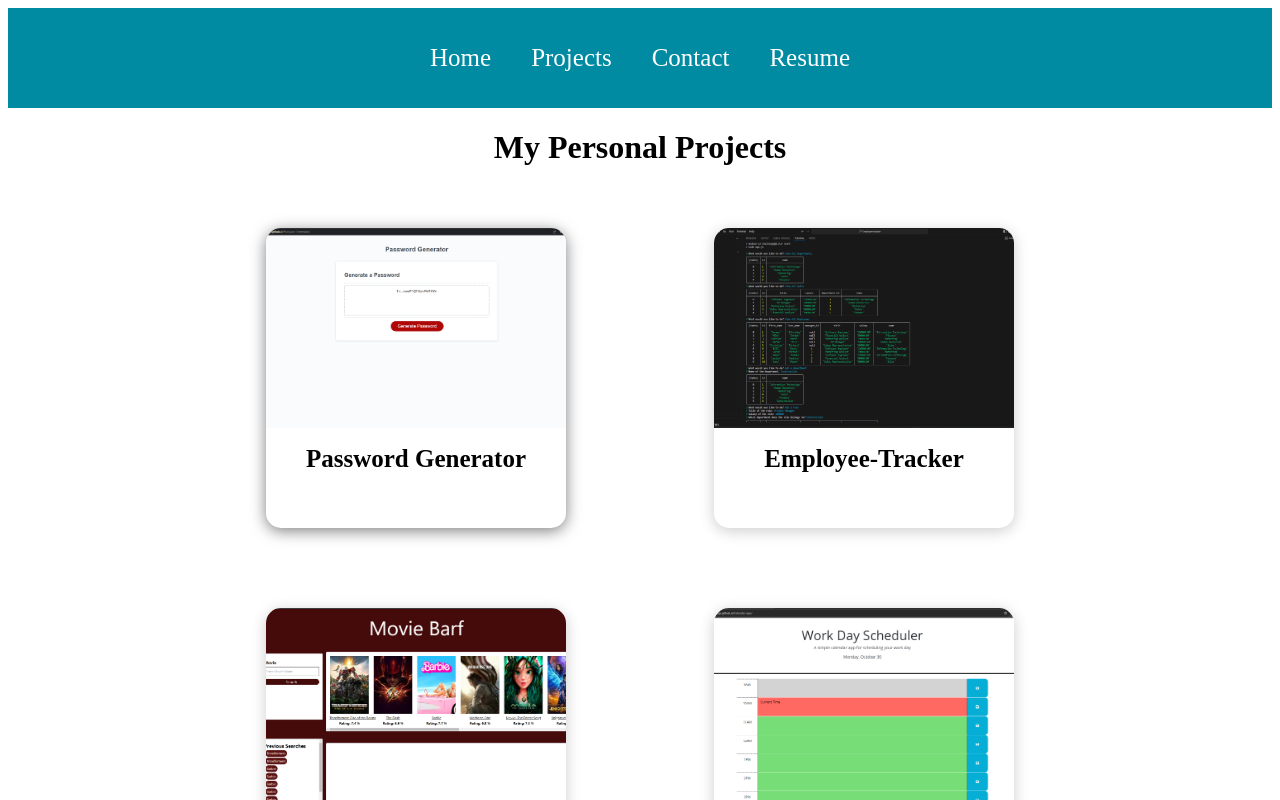
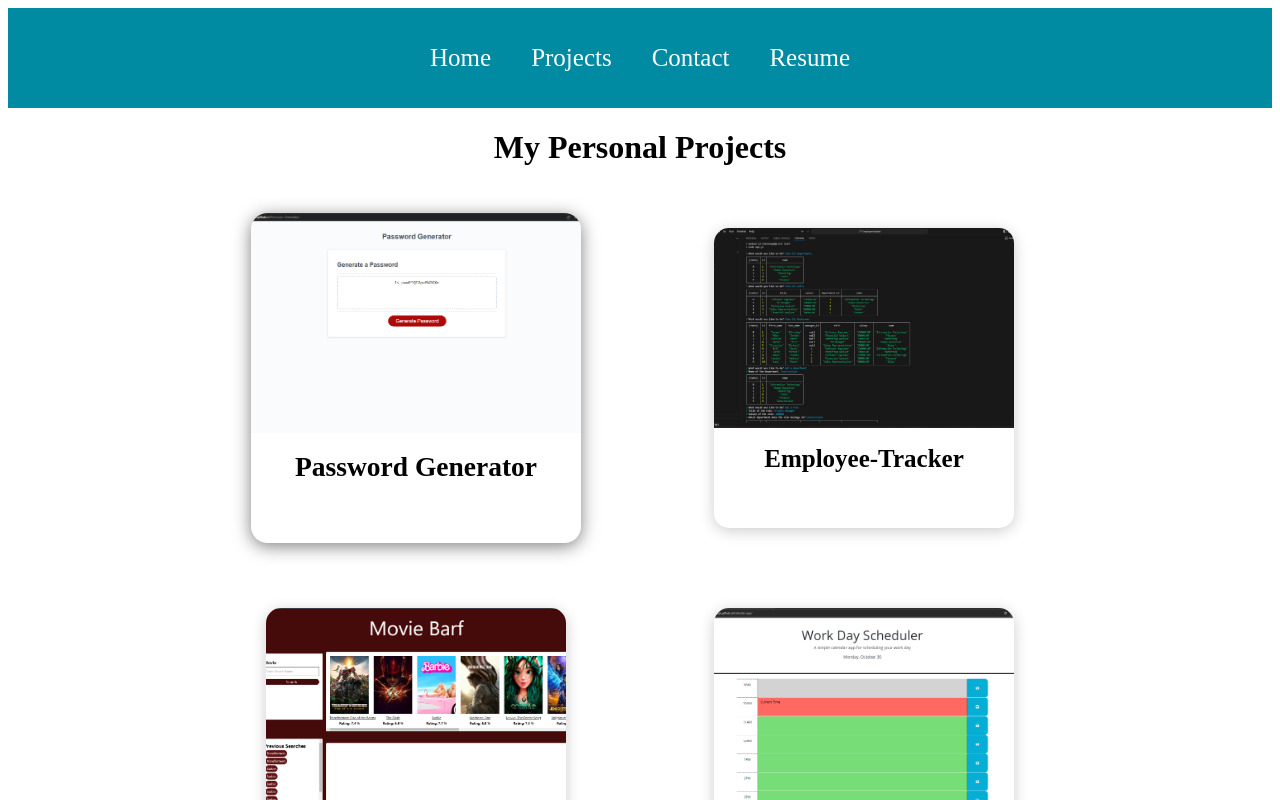
Before and after one commit to Jeremyethridge/Portfolio, a React (Vite) app: page /projects in a window 1280 px wide. In both pictures the pointer is over the element "Password Generator". Shown: the top 800 px of the page. Built offline with nearby package versions, Linux system fonts and the light colour scheme.

Commit message:
made projects bigger when hovered and made smoother in-out transition

```diff
--- a/src/components/projectItem.jsx
+++ b/src/components/projectItem.jsx
@@ -4,6 +4,7 @@ import { useNavigate } from "react-router-dom";
 function ProjectItem({ image, name, id }) {
   const navigate = useNavigate();
   return (
+
     <div
       className="projectItem"
       onClick={() => {
--- a/src/styles/Navbar.css
+++ b/src/styles/Navbar.css
@@ -11,6 +11,7 @@
     align-items: center;
     justify-content: center;
     color: white;
+
   }
 
   .navbar a {
--- a/src/styles/project.css
+++ b/src/styles/project.css
@@ -5,6 +5,7 @@
     justify-content: center;
     align-items: center;
     flex-direction: column;
+
   }
   .projects .projectTitle {
     text-align: center;
@@ -28,11 +29,13 @@
     margin: 40px;
     box-shadow: 0px 3px 15px rgba(0, 0, 0, 0.2);
     text-align: center;
+    transition: transform 0.3s ease-in-out;
   }
   .projectItem:hover {
     box-shadow: 0px 3px 15px rgba(0, 0, 0, 0.5);
     transition: 0.3s ease-in;
     cursor: pointer;
+    transform: scale(1.1);
   }
 
   .projectItem .bgImage {
```
